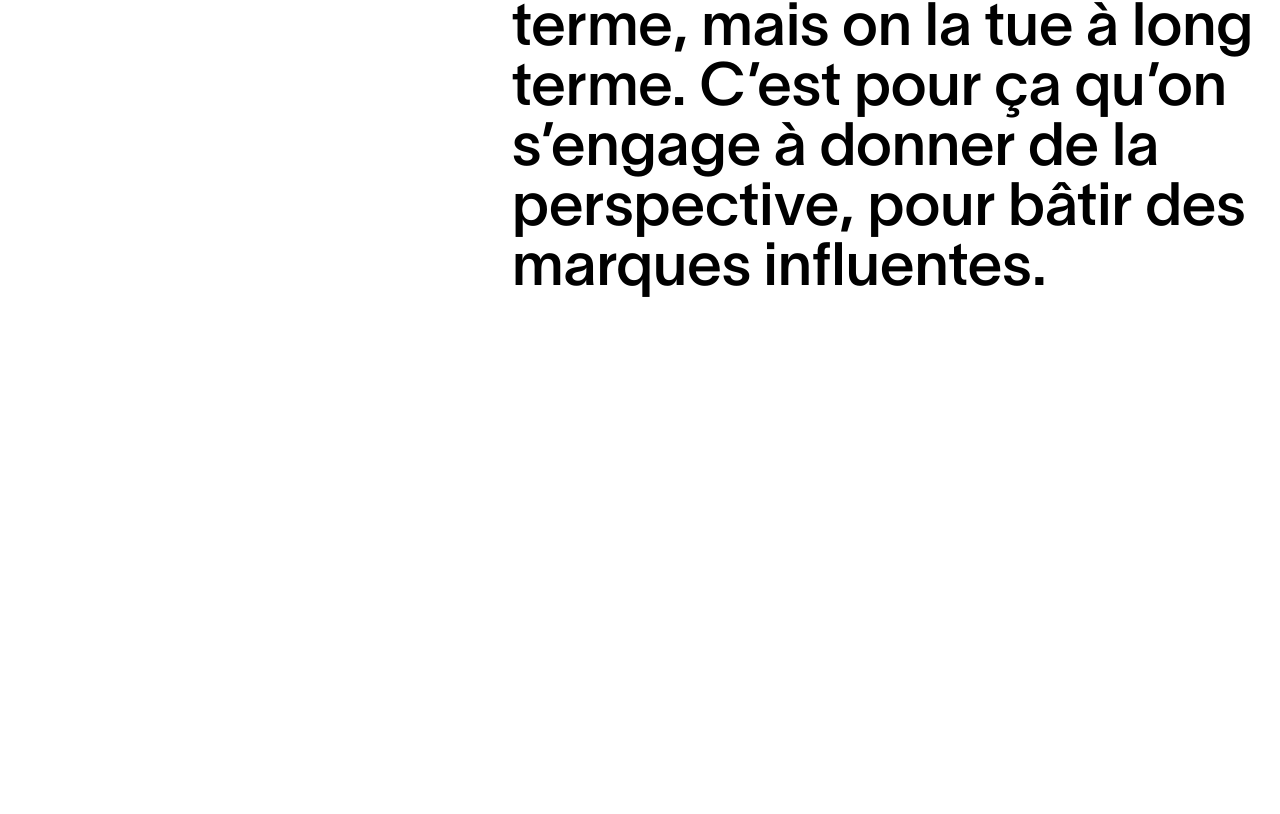
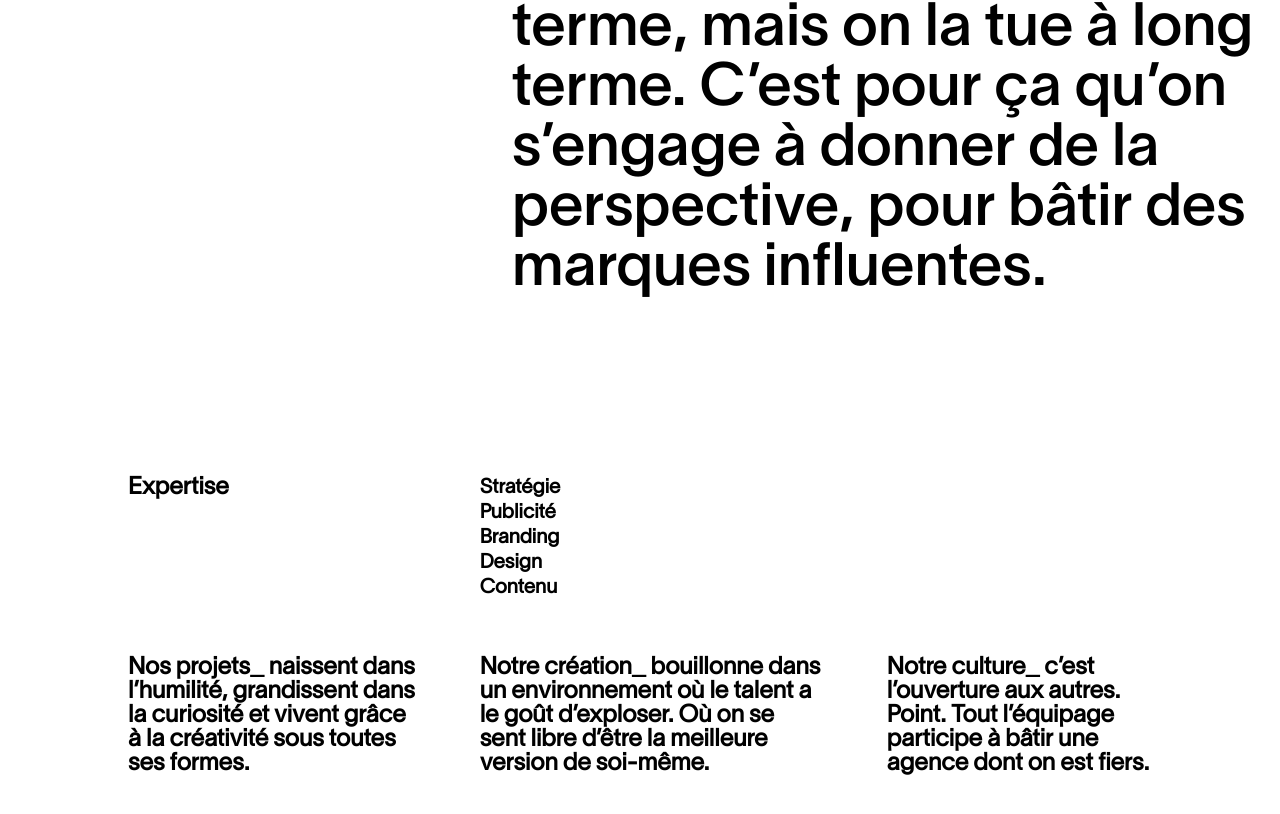
Before and after one commit to Abubakar980/k72-Animated-Website-Sheriyans, a React (Vite) app in the folder k72/: page /agents in a window 1280 px wide. Shown: the part 1495-2309 px from the top of the page. Built offline with nearby package versions, Linux system fonts and the light colour scheme.

Commit message:
Agents Page second section completes

```diff
--- /dev/null
+++ b/k72/src/components/agents/EmptyDiv.jsx
@@ -0,0 +1,11 @@
+import React from 'react'
+
+const EmptyDiv = () => {
+  return (
+    <div>
+
+    </div>
+  )
+}
+
+export default EmptyDiv
--- /dev/null
+++ b/k72/src/components/agents/Expertise.jsx
@@ -0,0 +1,11 @@
+import React from 'react'
+
+const Expertise = () => {
+  return (
+    <div className='font-[font1] text-2xl font-semibold leading-none'>
+      Expertise
+    </div>
+  )
+}
+
+export default Expertise
--- /dev/null
+++ b/k72/src/components/agents/List.jsx
@@ -0,0 +1,17 @@
+import React from 'react'
+
+const List = () => {
+  return (
+    <div>
+        <ul className='font-[font1] text-xl font-semibold leading-tight'>
+            <li>Stratégie</li>
+            <li>Publicité</li>
+            <li>Branding</li>
+            <li>Design</li>
+            <li>Contenu</li>
+        </ul>
+    </div>
+  )
+}
+
+export default List
--- /dev/null
+++ b/k72/src/components/agents/Para1.jsx
@@ -0,0 +1,11 @@
+import React from 'react'
+
+const Para1 = () => {
+  return (
+    <div className='font-[font1] font-semibold text-2xl leading-none'>
+      Nos projets_ naissent dans l’humilité, grandissent dans la curiosité et vivent grâce à la créativité sous toutes ses formes.
+    </div>
+  )
+}
+
+export default Para1
--- /dev/null
+++ b/k72/src/components/agents/Para2.jsx
@@ -0,0 +1,13 @@
+import React from 'react'
+
+const Para2 = () => {
+  return (
+    <div className='font-[font1] text-2xl font-semibold leading-none'>
+      Notre création_ bouillonne dans un environnement où le talent a le goût d’exploser. Où on se sent libre d’être la meilleure version de soi-même.
+
+
+    </div>
+  )
+}
+
+export default Para2
--- /dev/null
+++ b/k72/src/components/agents/Para3.jsx
@@ -0,0 +1,10 @@
+import React from 'react'
+
+const Para3 = () => {
+  return (
+    <div className='font-[font1] text-2xl font-semibold leading-none'>
+      Notre culture_ c’est l’ouverture aux autres. Point. Tout l’équipage participe à bâtir une agence dont on est fiers.</div>
+  )
+}
+
+export default Para3
--- a/k72/src/pages/Agents.jsx
+++ b/k72/src/pages/Agents.jsx
@@ -2,6 +2,12 @@ import React, { useRef } from 'react'
 import { useGSAP } from '@gsap/react'
 import gsap from 'gsap'
 import { ScrollTrigger } from 'gsap/all'
+import Expertise from '../components/agents/Expertise'
+import Para1 from '../components/agents/Para1'
+import List from '../components/agents/List'
+import Para2 from '../components/agents/Para2'
+import EmptyDiv from '../components/agents/EmptyDiv'
+import Para3 from '../components/agents/Para3'
 
 const Agents = () => {
 
@@ -70,7 +76,22 @@ const Agents = () => {
       </div>
       </div>
     </div>
-    <div className='section2 h-screen'></div>
+    <div className='section2 flex justify-center h-screen'>
+      <div className='flex justify-center mt-44 h-[300px] w-[80vw]  gap-16'>
+        <div className='sec2.1  flex  flex-col justify-between'>
+          <Expertise/>
+          <Para1/>
+        </div>
+        <div className='sec2.2  flex flex-col justify-between'>
+          <List/>
+          <Para2/>
+        </div>
+        <div className='sec2.3 bg-white flex flex-col justify-between'>
+          <EmptyDiv/>
+          <Para3/>
+        </div>
+      </div>
+    </div>
     </div>
   )
 }
```
Also changed, not shown: 1 other file (tests, documents, lock files or other folders).
